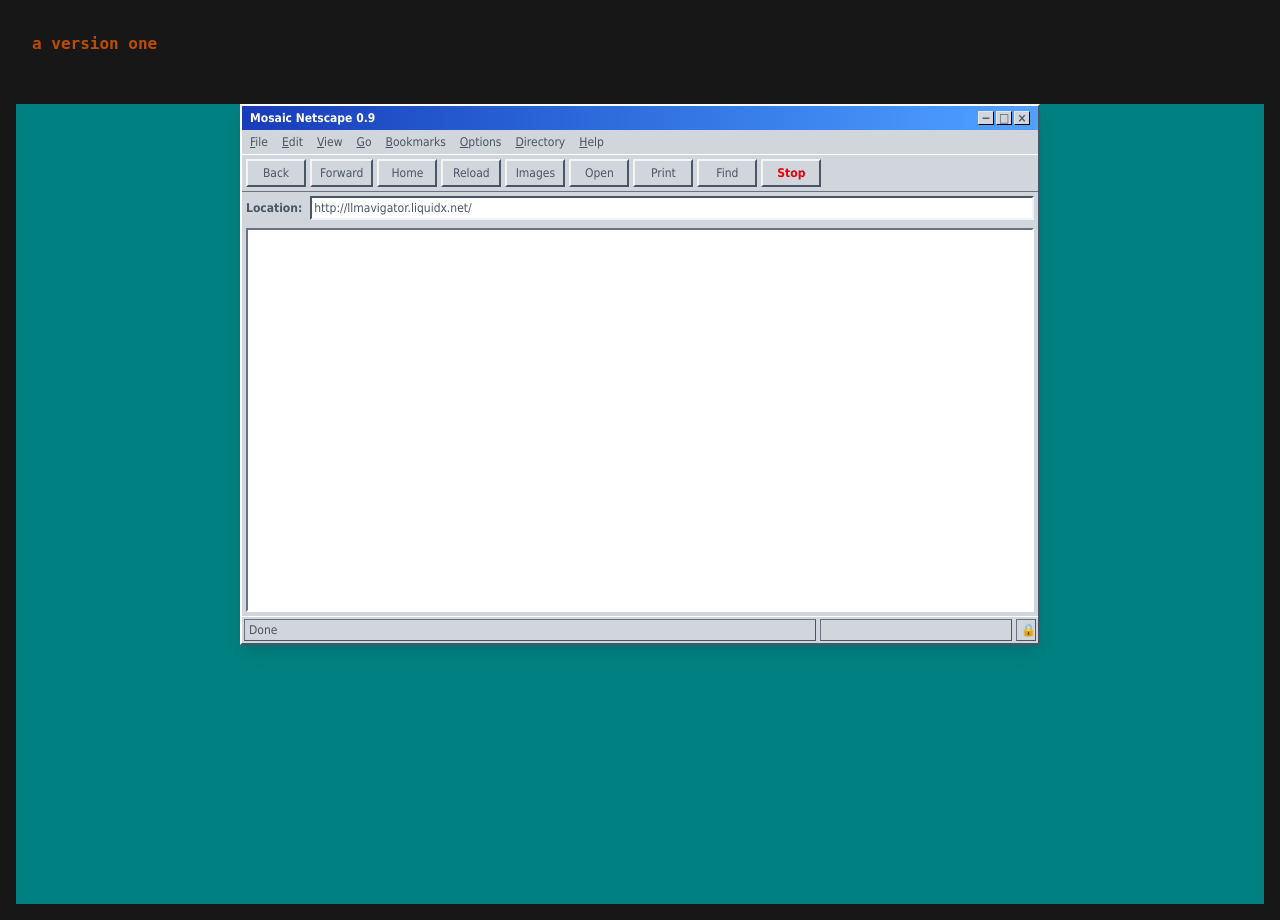
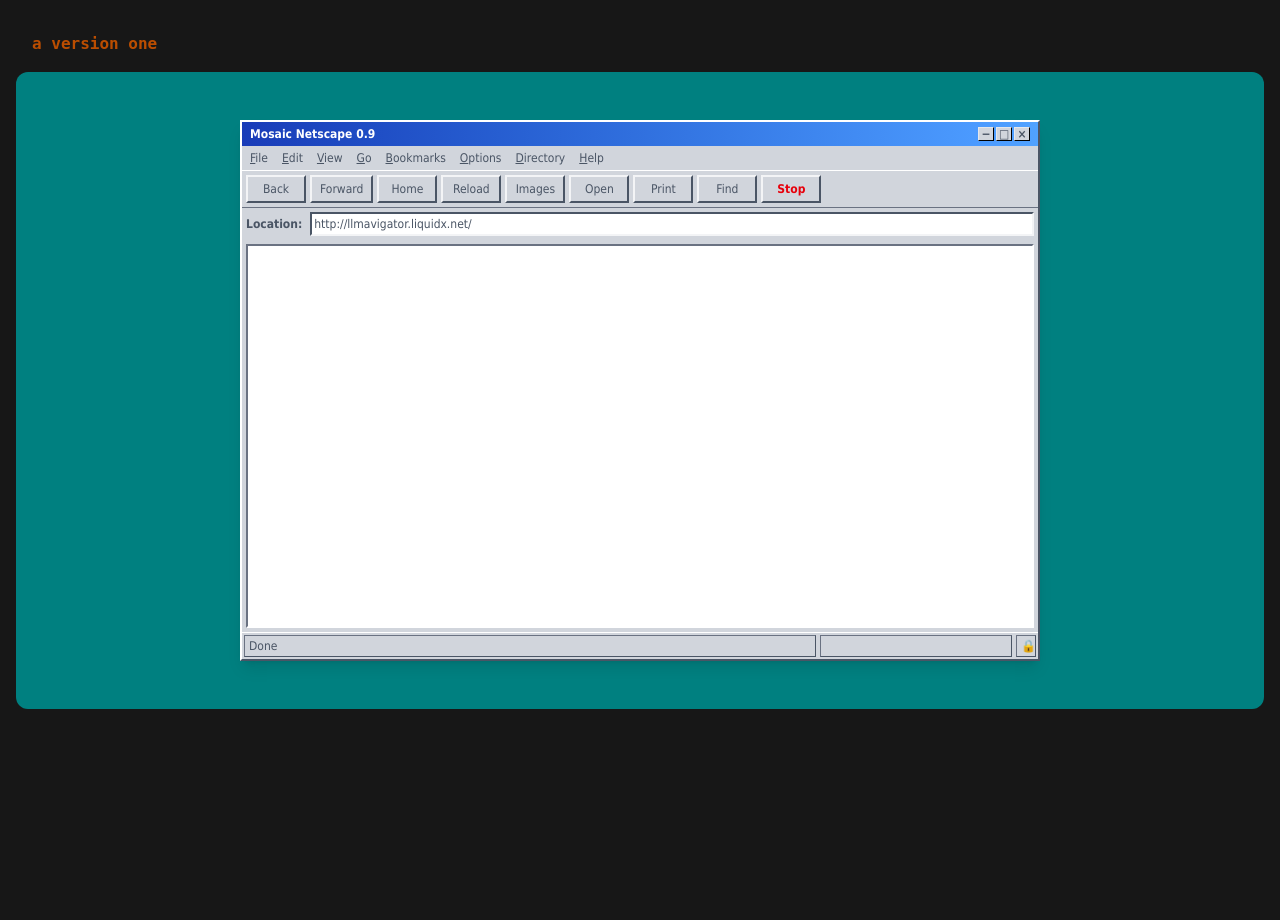
Before and after one commit to liquidx/liquidx-aversion, a SvelteKit app: page /of/navigator in a window 1280 px wide. After the commit the page ends 800 px from the top, so only its background shows below. Built offline with nearby package versions, Linux system fonts and the light colour scheme; a web font is replaced by a local one.

Commit message:
Modify appearence a little

```diff
--- a/src/lib/components/BrowserFrame.svelte
+++ b/src/lib/components/BrowserFrame.svelte
@@ -28,7 +28,7 @@
 </svelte:head>
 
 <div
-	class="font-oldbrowser mx-auto mt-8 w-[800px] border-2 border-t-white border-r-gray-600 border-b-gray-600 border-l-white bg-gray-300 text-xs text-gray-600 shadow-lg"
+	class="font-oldbrowser mx-auto my-8 w-[800px] border-2 border-t-white border-r-gray-600 border-b-gray-600 border-l-white bg-gray-300 text-xs text-gray-600 shadow-lg"
 >
 	<div
 		class="flex items-center justify-between bg-gradient-to-r from-blue-800 to-blue-400 px-2 py-1 font-bold text-white select-none"
--- a/src/routes/of/navigator/+page.svelte
+++ b/src/routes/of/navigator/+page.svelte
@@ -2,6 +2,6 @@
 	import AversionMindNavigator from '$lib/components/AversionMindNavigator.svelte';
 </script>
 
-<div class="min-h-screen" style="background-color: #008080;">
+<div class="rounded-xl p-4" style="background-color: #008080;">
 	<AversionMindNavigator />
 </div>
```
